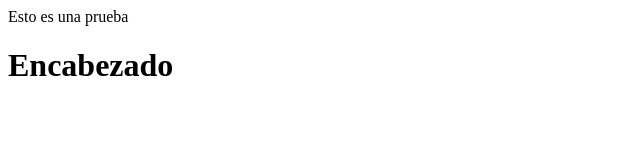
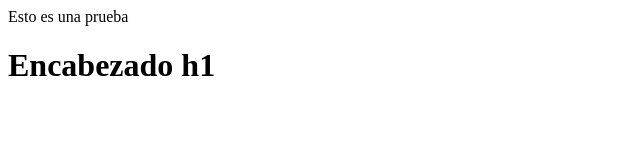
Before and after one commit to JPinaGuisado/proyecto-git-vsc, a plain HTML site: page index.html in a window 1280 px wide. Shown: the full height of the page, 0-640 px from the left. Drawn offline with Linux system fonts and the light colour scheme.

Commit message:
Commit de Index con encabezado

```diff
--- a/index.html
+++ b/index.html
@@ -8,6 +8,6 @@
 </head>
 <body>
   Esto es una prueba
-  <h1>Encabezado</h1>
+  <h1>Encabezado h1</h1>
 </body>
 </html>
```
